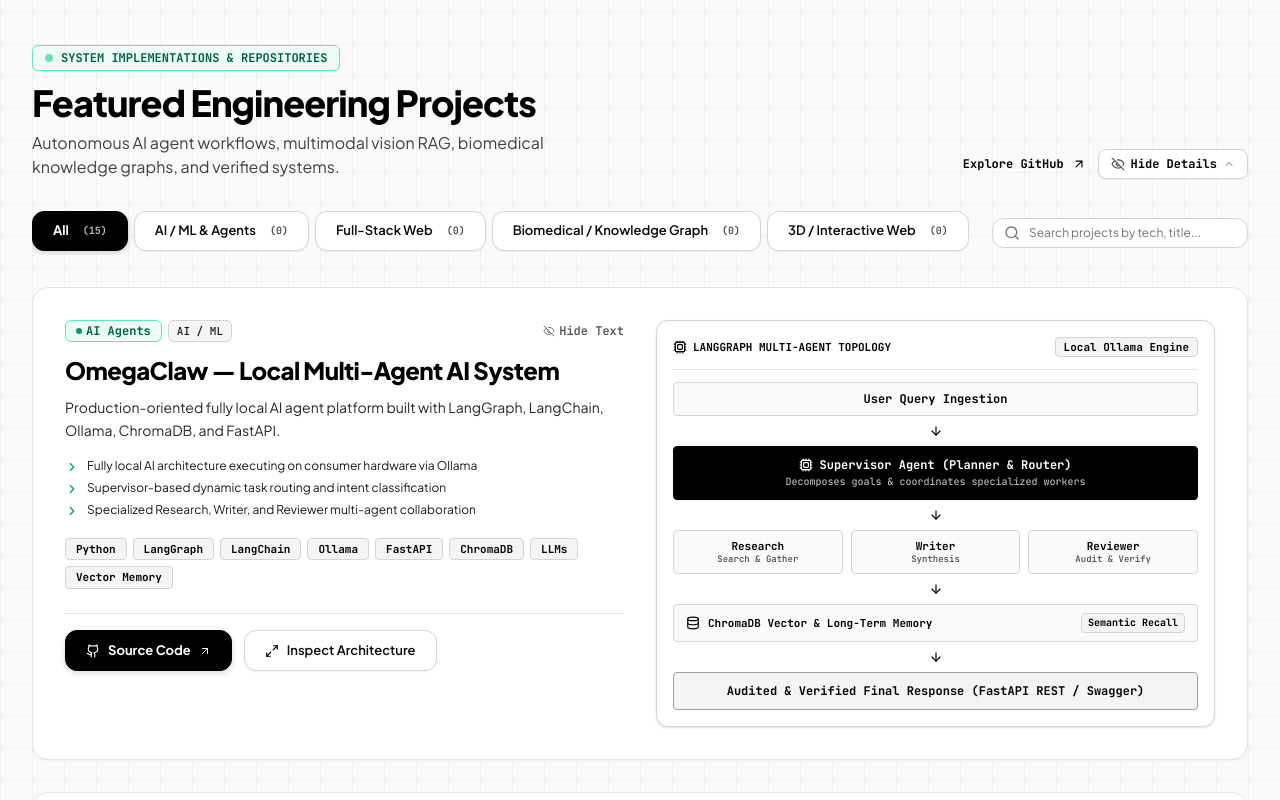
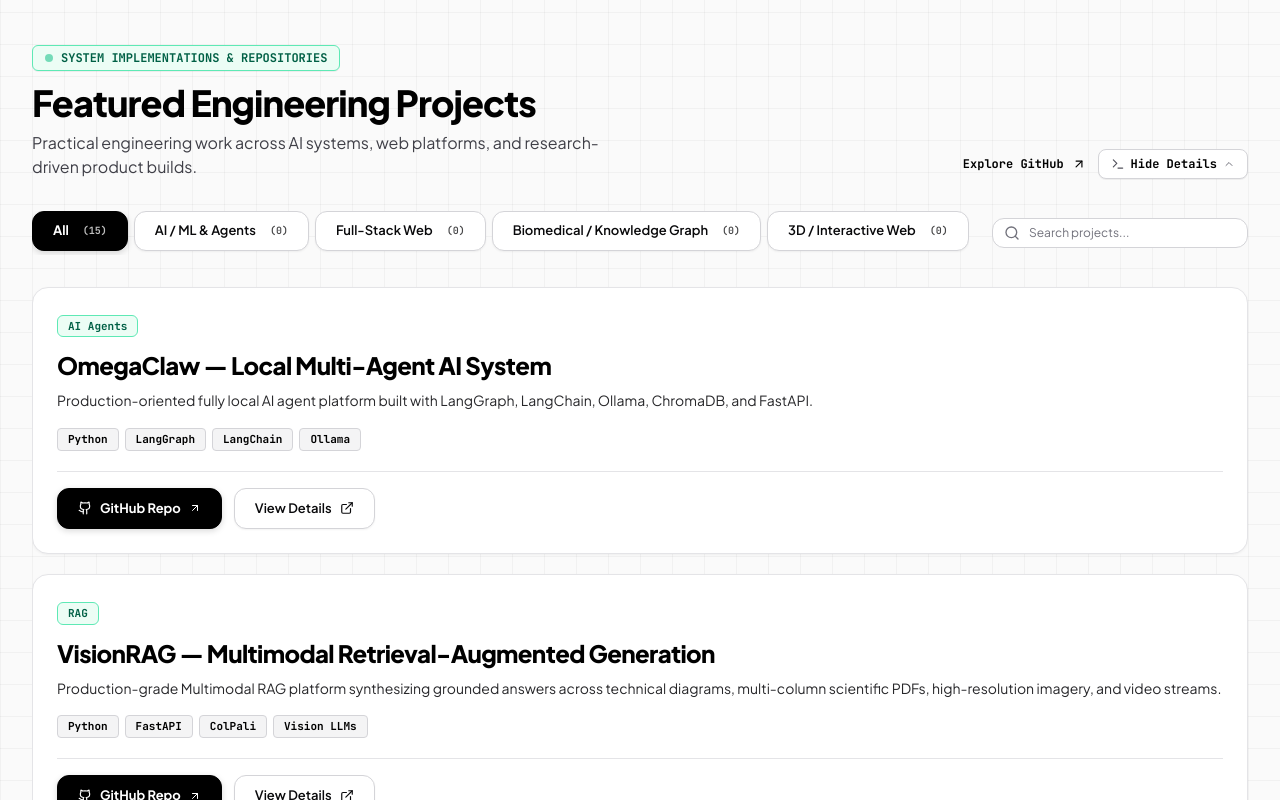
Before and after one commit to 123bruke/portfolio_final, a React (Vite) app: page / in a window 1280 px wide. Shown: the part 4340-5140 px from the top of the page. Built offline with nearby package versions, Linux system fonts and the light colour scheme.

Commit message:
Simplify the Featured Engineering Projects cards to show only the key project name, short description, technology tags, and repository/detail buttons; remove the oversized text and architecture diagram area.

```diff
--- a/src/components/FeaturedProjects.tsx
+++ b/src/components/FeaturedProjects.tsx
@@ -2,23 +2,15 @@
 import {
   Github,
   ExternalLink,
-  ChevronRight,
   ArrowUpRight,
   Search,
   X,
-  Maximize2,
-  ShieldCheck,
-  Cpu,
-  Layers,
   ChevronDown,
   ChevronUp,
   Terminal,
-  Eye,
-  EyeOff
 } from 'lucide-react';
 import { FEATURED_PROJECTS, MORE_PROJECTS } from '../data/projects';
 import { Project } from '../types';
-import ProjectDiagram from './ProjectDiagram';
 import SectionBorderFrame from './SectionBorderFrame';
 
 interface FeaturedProjectsProps {
@@ -30,22 +22,14 @@
   const [searchQuery, setSearchQuery] = useState<string>('');
   const [showMore, setShowMore] = useState(false);
   const [isSectionHidden, setIsSectionHidden] = useState(false);
-  const [hiddenDetailsMap, setHiddenDetailsMap] = useState<Record<string, boolean>>({});
 
   const filters = [
     'All',
     'AI / ML & Agents',
     'Full-Stack Web',
     'Biomedical / Knowledge Graph',
-    '3D / Interactive Web'
+    '3D / Interactive Web',
   ];
-
-  const toggleProjectDetails = (projectId: string) => {
-    setHiddenDetailsMap(prev => ({
-      ...prev,
-      [projectId]: !prev[projectId]
-    }));
-  };
 
   const filteredFeatured = useMemo(() => {
     const query = searchQuery.trim().toLowerCase();
@@ -61,8 +45,7 @@
       const matchesQuery =
         project.title.toLowerCase().includes(query) ||
         project.description.toLowerCase().includes(query) ||
-        project.technologies.some((t) => t.toLowerCase().includes(query)) ||
-        project.features.some((f) => f.toLowerCase().includes(query));
+        project.technologies.some((t) => t.toLowerCase().includes(query));
 
       return matchesFilter && matchesQuery;
     });
@@ -92,10 +75,8 @@
     <section id="projects" className="py-10 scroll-mt-24 relative transition-colors duration-200">
       <div className="max-w-7xl mx-auto px-4 sm:px-6 lg:px-8">
         <SectionBorderFrame>
-          {/* Section Header with Hide/Show Toggle */}
           <div className="flex flex-col md:flex-row md:items-end justify-between mb-8 gap-6">
             <div>
-              {/* Green highlight for Main Point */}
               <div className="inline-flex items-center gap-2 px-3 py-1 rounded-md bg-emerald-50 border border-emerald-300 text-xs font-mono text-emerald-800 font-bold mb-3 shadow-2xs">
                 <span className="w-2 h-2 rounded-full bg-emerald-500 animate-pulse" />
                 <span>SYSTEM IMPLEMENTATIONS & REPOSITORIES</span>
@@ -104,7 +85,7 @@
                 Featured Engineering Projects
               </h2>
               <p className="mt-2 text-sm sm:text-base text-zinc-700 max-w-xl font-normal">
-                Autonomous AI agent workflows, multimodal vision RAG, biomedical knowledge graphs, and verified systems.
+                Practical engineering work across AI systems, web platforms, and research-driven product builds.
               </p>
             </div>
 
@@ -119,21 +100,20 @@
                 <ArrowUpRight className="w-3.5 h-3.5 text-black" />
               </a>
 
-              {/* Native Hide/Show Button */}
               <button
                 onClick={() => setIsSectionHidden(!isSectionHidden)}
-                className="inline-flex items-center gap-1.5 px-3 py-1.5 text-xs font-mono font-bold rounded-lg border border-zinc-300 bg-white hover:bg-zinc-100 text-black shadow-2xs transition-all duration-200 cursor-pointer shrink-0"
-                title={isSectionHidden ? "Expand Projects" : "Collapse Projects"}
+                className="inline-flex items-center gap-1.5 px-3 py-1.5 text-xs font-mono font-bold rounded-lg border border-zinc-300 bg-white hover:bg-zinc-100 text-black shadow-2xs transition-all duration-200"
+                title={isSectionHidden ? 'Expand Projects' : 'Collapse Projects'}
               >
                 {isSectionHidden ? (
                   <>
-                    <Eye className="w-3.5 h-3.5 text-emerald-600" />
+                    <Terminal className="w-3.5 h-3.5 text-emerald-600" />
                     <span>Show Projects</span>
                     <ChevronDown className="w-3 h-3 text-zinc-500" />
                   </>
                 ) : (
                   <>
-                    <EyeOff className="w-3.5 h-3.5 text-zinc-600" />
+                    <Terminal className="w-3.5 h-3.5 text-zinc-600" />
                     <span>Hide Details</span>
                     <ChevronUp className="w-3 h-3 text-zinc-500" />
                   </>
@@ -142,15 +122,12 @@
             </div>
           </div>
 
-          {/* Smooth Collapsible Content Container */}
           <div
             className={`transition-all duration-300 ease-in-out overflow-hidden ${
               isSectionHidden ? 'max-h-0 opacity-0 pointer-events-none' : 'max-h-[8000px] opacity-100'
             }`}
           >
-            {/* Interactive Live Search & Category Filter Toolbar */}
             <div className="flex flex-col sm:flex-row items-stretch sm:items-center justify-between gap-4 mb-8">
-              {/* Category Filter Tabs */}
               <div className="flex items-center gap-1.5 overflow-x-auto pb-1 scrollbar-none">
                 {filters.map((filter) => {
                   const count = FEATURED_PROJECTS.concat(MORE_PROJECTS).filter((p) =>
@@ -177,15 +154,14 @@
                 })}
               </div>
 
-              {/* Instant Search Input */}
               <div className="relative min-w-[240px] sm:w-64">
                 <Search className="w-4 h-4 text-zinc-500 absolute left-3 top-1/2 -translate-y-1/2" />
                 <input
                   type="text"
-                  placeholder="Search projects by tech, title..."
+                  placeholder="Search projects..."
                   value={searchQuery}
                   onChange={(e) => setSearchQuery(e.target.value)}
-                  className="w-full pl-9 pr-8 py-1.5 text-xs rounded-xl bg-white border border-zinc-300 text-zinc-950 placeholder:text-zinc-500 focus:outline-none focus:ring-1 focus:ring-black focus:border-black"
+                  className="w-full pl-9 pr-8 py-1.5 text-xs rounded-xl bg-white border border-zinc-300 text-zinc-950 placeholder:text-zinc-500 focus:outline-none focus:ring-1 focus:ring-black"
                 />
                 {searchQuery && (
                   <button
@@ -198,95 +174,30 @@
               </div>
             </div>
 
-            {/* List of Featured Projects with Live Diagrams */}
-            <div className="space-y-8">
-              {filteredFeatured.map((project) => {
-                const isDetailsHidden = !!hiddenDetailsMap[project.id];
-
-                return (
+            <div className="space-y-5">
+              {filteredFeatured.map((project) => (
                 <div
                   key={project.id}
-                    id={`project-card-${project.id}`}
-                    className="bento-card p-6 sm:p-8 hover:border-emerald-300 transition-all duration-200"
+                  className="bento-card p-5 sm:p-6 hover:border-emerald-300 transition-all duration-200"
                 >
-                    <div className="grid grid-cols-1 lg:grid-cols-12 gap-8 items-start">
-
-                      {/* Left Column: Project Meta & Details */}
-                      <div className="lg:col-span-6 flex flex-col justify-between">
+                  <div className="flex flex-col sm:flex-row sm:items-start sm:justify-between gap-3 mb-3">
                     <div>
-                          {/* Badges & Hide Details Button */}
-                          <div className="flex flex-wrap items-center justify-between gap-2 mb-3">
-                            <div className="flex flex-wrap items-center gap-1.5">
-                              <span className="px-2.5 py-0.5 rounded-md text-xs font-mono font-bold bg-emerald-50 text-emerald-800 border border-emerald-300 flex items-center gap-1">
-                                <span className="w-1.5 h-1.5 bg-emerald-600 rounded-full" />
+                      <span className="inline-block px-2.5 py-0.5 rounded-md text-[11px] font-mono font-bold bg-emerald-50 text-emerald-800 border border-emerald-300">
                         {project.category}
                       </span>
-                              {project.secondaryCategories.slice(0, 1).map((sec) => (
-                                <span
-                                  key={sec}
-                                  className="px-2 py-0.5 rounded-md text-[11px] font-mono font-medium bg-zinc-100 text-zinc-900 border border-zinc-300"
-                                >
-                                  {sec}
-                                </span>
-                              ))}
+                    </div>
                   </div>
 
-                            <button
-                              onClick={() => toggleProjectDetails(project.id)}
-                              className="text-xs font-mono text-zinc-600 hover:text-black font-semibold flex items-center gap-1 cursor-pointer"
-                              title={isDetailsHidden ? "Show full project details" : "Hide project bullet points"}
-                            >
-                              {isDetailsHidden ? (
-                                <>
-                                  <Eye className="w-3 h-3 text-emerald-600" />
-                                  <span>Show Text</span>
-                                </>
-                              ) : (
-                                <>
-                                  <EyeOff className="w-3 h-3 text-zinc-500" />
-                                  <span>Hide Text</span>
-                                </>
-                              )}
-                            </button>
-                          </div>
-
-                          {/* Title */}
-                          <h3 className="text-xl sm:text-2xl font-black text-black tracking-tight mb-2.5">
+                  <h3 className="text-xl sm:text-2xl font-black text-black tracking-tight mb-2">
                     {project.title}
                   </h3>
 
-                          {/* Description */}
                   <p className="text-xs sm:text-sm text-zinc-800 leading-relaxed mb-4 font-normal">
                     {project.description}
                   </p>
 
-                          {/* Test Metric Highlight if available in green */}
-                          {project.testMetric && (
-                            <div className="mb-4 p-2.5 rounded-lg bg-emerald-50/70 border border-emerald-200 flex items-center gap-2 text-xs text-emerald-950 font-bold">
-                              <ShieldCheck className="w-4 h-4 text-emerald-600 shrink-0" />
-                              <span>{project.testMetric}</span>
-                            </div>
-                          )}
-
-                          {/* Collapsible Key Features Bullet Points */}
-                          <div
-                            className={`transition-all duration-300 ease-in-out overflow-hidden ${
-                              isDetailsHidden ? 'max-h-0 opacity-0 mb-2' : 'max-h-[300px] opacity-100 mb-5'
-                            }`}
-                          >
-                            <div className="space-y-1.5">
-                              {project.features.slice(0, 3).map((feature, fIdx) => (
-                                <div key={fIdx} className="flex items-start gap-2 text-xs text-zinc-900 font-normal">
-                                  <ChevronRight className="w-3.5 h-3.5 text-emerald-600 shrink-0 mt-0.5" />
-                                  <span>{feature}</span>
-                                </div>
-                              ))}
-                            </div>
-                          </div>
-
-                          {/* Tech Stack Tags */}
-                          <div className="flex flex-wrap gap-1.5 mb-6">
-                            {project.technologies.map((tech) => (
+                  <div className="flex flex-wrap gap-1.5 mb-5">
+                    {project.technologies.slice(0, 4).map((tech) => (
                       <span
                         key={tech}
                         className="px-2.5 py-0.5 rounded text-[11px] font-mono bg-zinc-100 border border-zinc-300 text-black font-bold"
@@ -295,10 +206,8 @@
                       </span>
                     ))}
                   </div>
-                        </div>
 
-                        {/* Action Buttons */}
-                        <div className="pt-4 border-t border-zinc-200 flex flex-wrap items-center gap-3">
+                  <div className="flex flex-wrap items-center gap-3 pt-4 border-t border-zinc-200">
                     <a
                       href={project.githubUrl}
                       target="_blank"
@@ -306,7 +215,7 @@
                       className="btn-primary"
                     >
                       <Github className="w-3.5 h-3.5 text-white" />
-                            <span>Source Code</span>
+                      <span>GitHub Repo</span>
                       <ArrowUpRight className="w-3 h-3 text-white" />
                     </a>
 
@@ -314,33 +223,12 @@
                       onClick={() => onSelectProject(project)}
                       className="btn-secondary"
                     >
-                            <Maximize2 className="w-3.5 h-3.5 text-black" />
-                            <span>Inspect Architecture</span>
+                      <span>View Details</span>
+                      <ExternalLink className="w-3.5 h-3.5" />
                     </button>
-
-                          {project.liveUrl && (
-                            <a
-                              href={project.liveUrl}
-                              target="_blank"
-                              rel="noopener noreferrer"
-                              className="btn-secondary"
-                            >
-                              <span>Live Demo</span>
-                              <ExternalLink className="w-3.5 h-3.5" />
-                            </a>
-                          )}
                   </div>
                 </div>
-
-                      {/* Right Column: Live Visual Architecture Diagram */}
-                      <div className="lg:col-span-6 w-full">
-                        <ProjectDiagram project={project} />
-                      </div>
-
-                    </div>
-                  </div>
-                );
-              })}
+              ))}
             </div>
 
             {filteredFeatured.length === 0 && (
@@ -349,7 +237,6 @@
               </div>
             )}
 
-            {/* Expandable Additional Projects Section */}
             <div className="mt-12 pt-8 border-t border-zinc-200">
               <div className="flex items-center justify-between mb-6">
                 <div>
@@ -357,7 +244,7 @@
                     Additional Engineering Projects
                   </h3>
                   <p className="text-xs sm:text-sm text-zinc-700 mt-0.5">
-                    Computer vision utilities, student portals, and regional AI utilities.
+                    Extra engineering work and experiments.
                   </p>
                 </div>
 
@@ -402,7 +289,7 @@
                         </p>
 
                         <div className="flex flex-wrap gap-1.5 mb-4">
-                          {project.technologies.map((tech) => (
+                          {project.technologies.slice(0, 3).map((tech) => (
                             <span
                               key={tech}
                               className="px-2 py-0.5 rounded text-[10px] font-mono bg-zinc-100 border border-zinc-300 text-black font-semibold"
```
Lines whose indentation alone changed are shown as unchanged.
